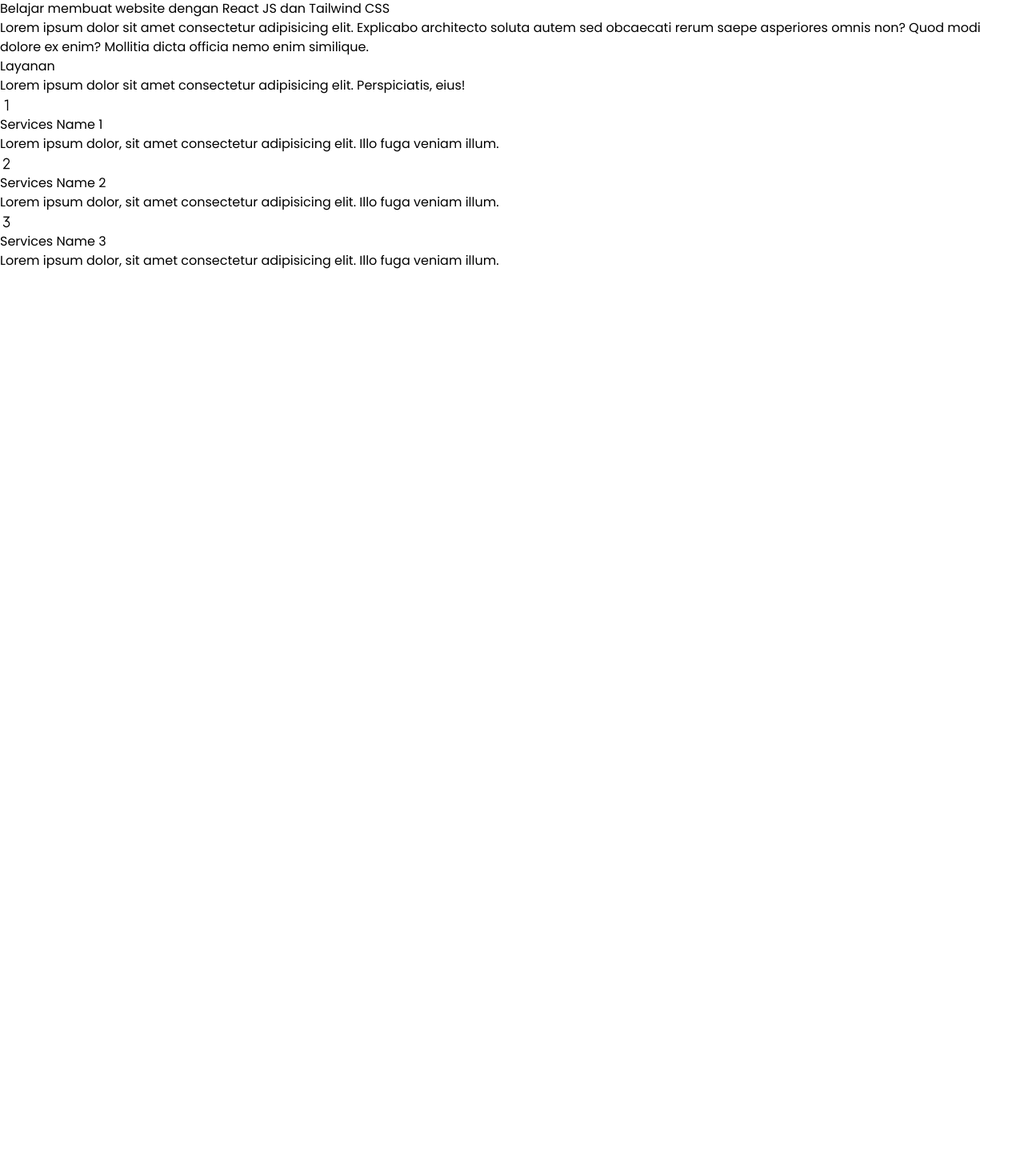
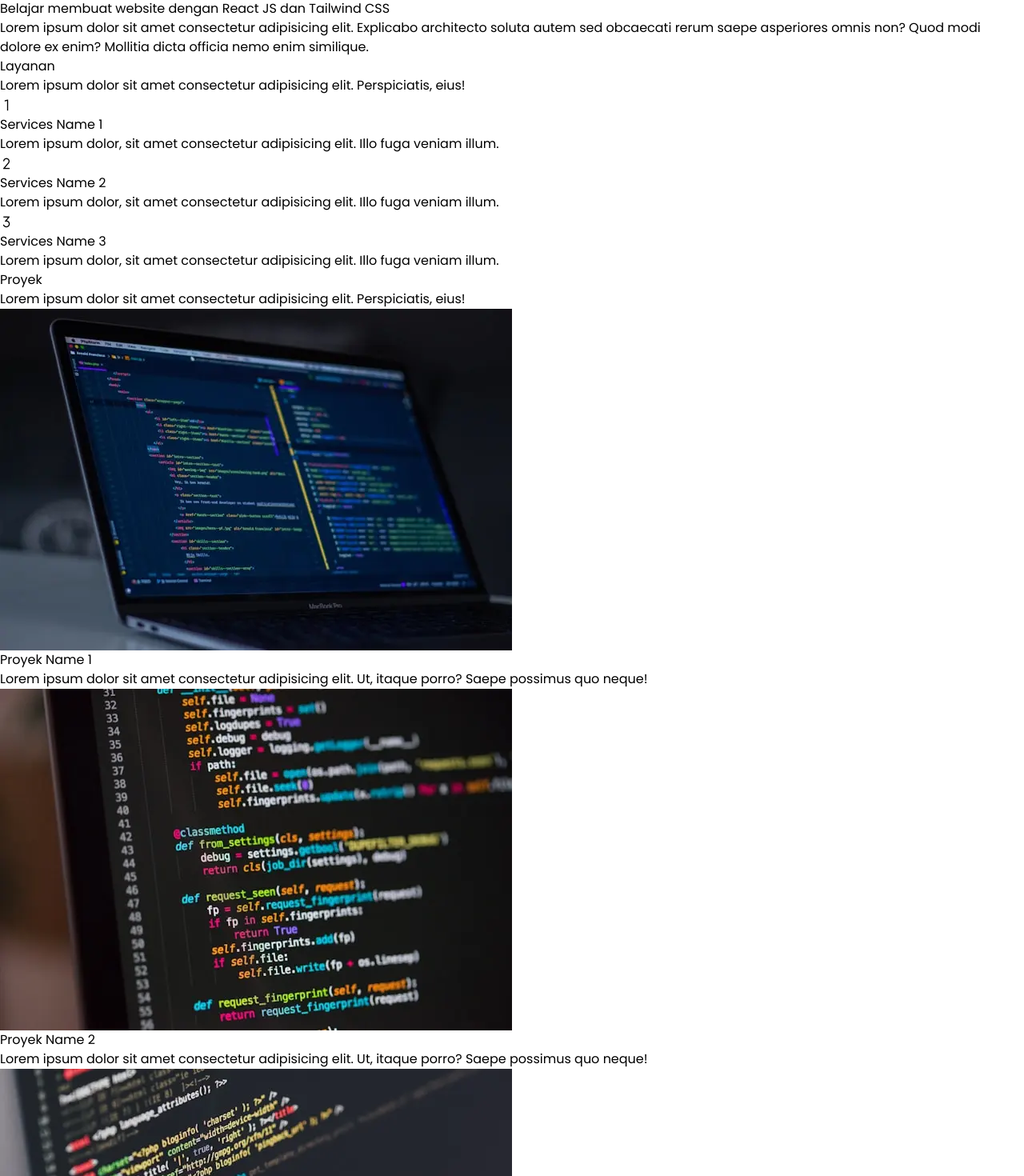
Before and after one commit to yuslianto/react-tailwind, a React (Vite) app: page / in a window 1280 px wide. Shown: the part 1330-2800 px from the top of the page at 80% size. Before the commit the page ends 1668 px from the top, so only its background shows below. Built offline with nearby package versions, Linux system fonts and the light colour scheme.

Commit message:
create section proyek

```diff
--- a/src/pages/HomePage.jsx
+++ b/src/pages/HomePage.jsx
@@ -2,6 +2,11 @@ import React from "react";
 
 import HeroImage from "../assets/images/hero.svg";
 import AboutImage from "../assets/images/about.svg";
+import Proyek1 from "../assets/images/proyek-1.webp";
+import Proyek2 from "../assets/images/proyek-2.webp";
+import Proyek3 from "../assets/images/proyek-3.webp";
+import Proyek4 from "../assets/images/proyek-4.webp";
+import Proyek5 from "../assets/images/proyek-5.webp";
 
 const HomePage = () => {
   return (
@@ -109,6 +114,59 @@ const HomePage = () => {
             </div>
           </div>
         </div>
+
+        {/* Proyek Section */}
+        <div className="proyek pt-32">
+          <h1 className="text-center lg:text-5xl/tight text-3xl font-medium mb-2">
+            Proyek
+          </h1>
+          <p className="text-center">
+            Lorem ipsum dolor sit amet consectetur adipisicing elit.
+            Perspiciatis, eius!
+          </p>
+          <div className="proyek-box pt-12 grid lg:grid-cols-3 sm:grid-cols-2 grid-cols-1 gap-6">
+            <div className="box bg-white rounded-md shadow p-2">
+              <img src={Proyek1} alt="Proyek 1" className="w-full h-[200px]" />
+              <h3 className="text-xl font-bold mt-6 mb-2">Proyek Name 1</h3>
+              <p className="text-base/loose">
+                Lorem ipsum dolor sit amet consectetur adipisicing elit. Ut,
+                itaque porro? Saepe possimus quo neque!
+              </p>
+            </div>
+            <div className="box bg-white rounded-md shadow p-2">
+              <img src={Proyek2} alt="Proyek 2" className="w-full h-[200px]" />
+              <h3 className="text-xl font-bold mt-6 mb-2">Proyek Name 2</h3>
+              <p className="text-base/loose">
+                Lorem ipsum dolor sit amet consectetur adipisicing elit. Ut,
+                itaque porro? Saepe possimus quo neque!
+              </p>
+            </div>
+            <div className="box bg-white rounded-md shadow p-2">
+              <img src={Proyek3} alt="Proyek 3" className="w-full h-[200px]" />
+              <h3 className="text-xl font-bold mt-6 mb-2">Proyek Name 3</h3>
+              <p className="text-base/loose">
+                Lorem ipsum dolor sit amet consectetur adipisicing elit. Ut,
+                itaque porro? Saepe possimus quo neque!
+              </p>
+            </div>
+            <div className="box bg-white rounded-md shadow p-2">
+              <img src={Proyek4} alt="Proyek 4" className="w-full h-[200px]" />
+              <h3 className="text-xl font-bold mt-6 mb-2">Proyek Name 4</h3>
+              <p className="text-base/loose">
+                Lorem ipsum dolor sit amet consectetur adipisicing elit. Ut,
+                itaque porro? Saepe possimus quo neque!
+              </p>
+            </div>
+            <div className="box bg-white rounded-md shadow p-2">
+              <img src={Proyek5} alt="Proyek 5" className="w-full h-[200px]" />
+              <h3 className="text-xl font-bold mt-6 mb-2">Proyek Name 5</h3>
+              <p className="text-base/loose">
+                Lorem ipsum dolor sit amet consectetur adipisicing elit. Ut,
+                itaque porro? Saepe possimus quo neque!
+              </p>
+            </div>
+          </div>
+        </div>
       </div>
     </div>
   );
```
